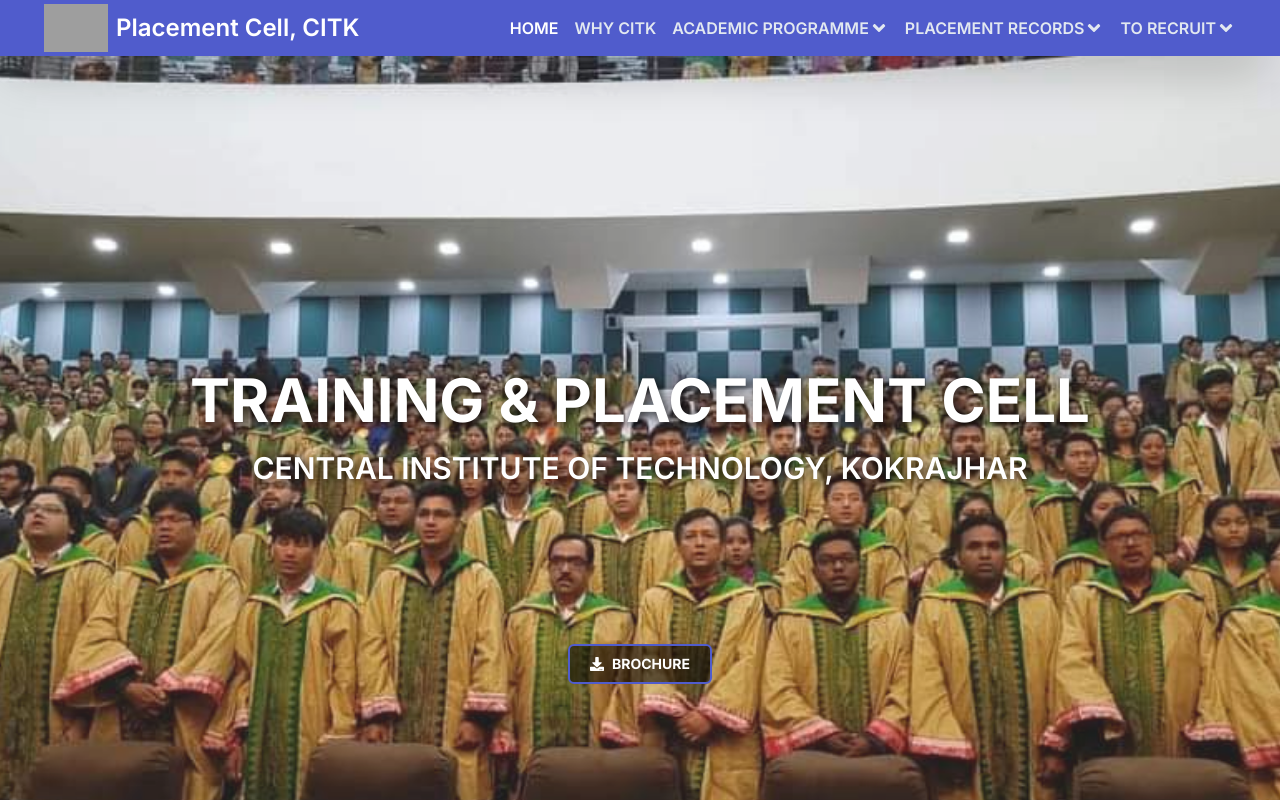
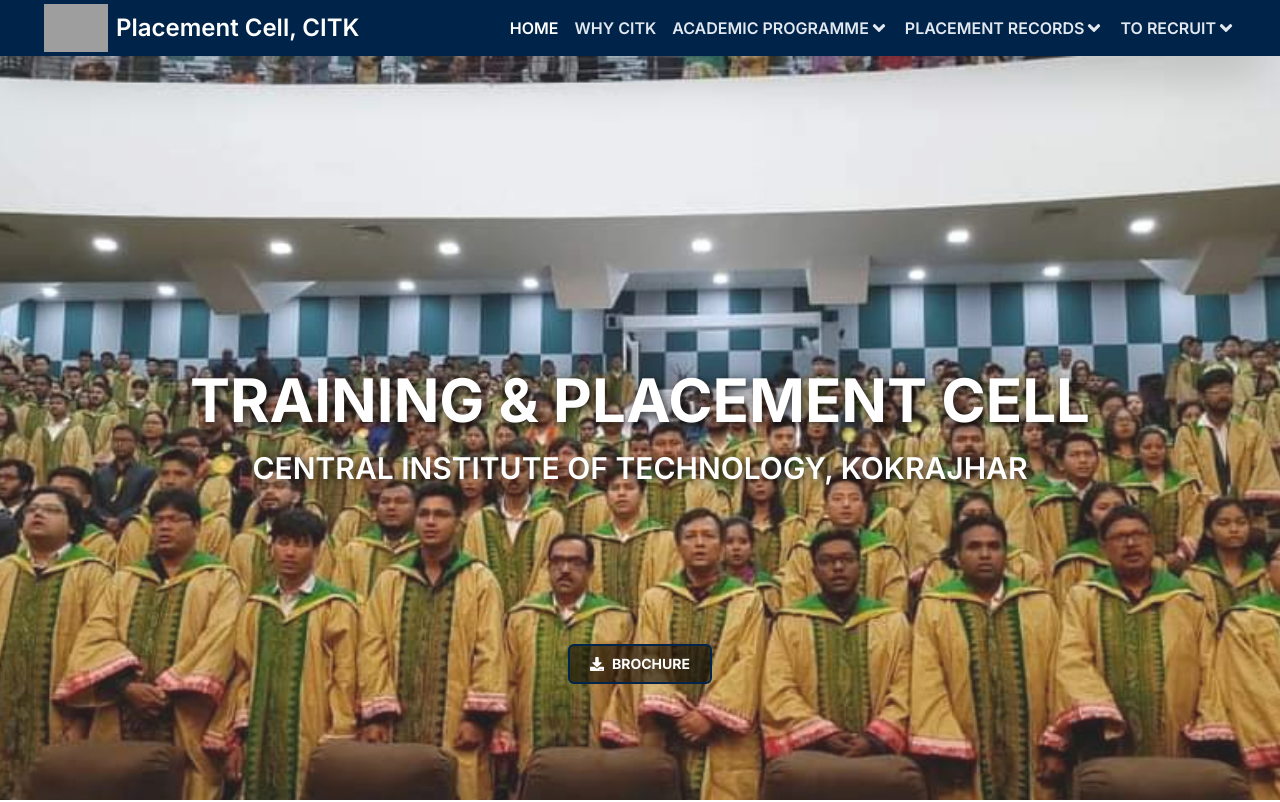
Before and after one commit to placementcellcitk/placementcellcitk.github.io, a Next.js app: page / in a window 1280 px wide. Shown: the top 802 px of the page. Built offline with nearby package versions, Linux system fonts and the light colour scheme; grey boxes are pictures that could not be loaded.

Commit message:
feat: update primary colors

```diff
--- a/tailwind.config.ts
+++ b/tailwind.config.ts
@@ -16,7 +16,7 @@
       colors: {
         text: "#110223",
         background: "#f8f2fe",
-        primary: "#505ccc",
+        primary: "#002349",
         secondary: "#94f97d",
         accent: "#48f6da",
       },
```
